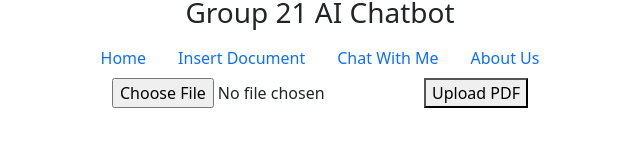
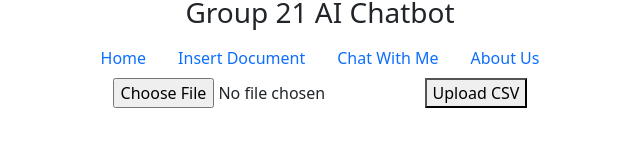
Before and after one commit to AntoniZap/IBM-Chatbot, a React (Create React App) app in the folder v1.0.0/frontend/front-end/: page /insert-document in a window 1280 px wide. Shown: the part 348-494 px from the top of the page, without its empty margins (320-960 px from the left). Built offline with nearby package versions, Linux system fonts and the light colour scheme.

Commit message:
Changed InsertDocument.js to accept csv files instead of pdfs

```diff
--- a/v1.0.0/frontend/front-end/src/components/InsertDocument.js
+++ b/v1.0.0/frontend/front-end/src/components/InsertDocument.js
@@ -12,8 +12,8 @@ function FileUpload() {
     const reader = new FileReader();
     reader.onload = (e) => {
       const fileContent = e.target.result;
-      const fileName = 'my-file.pdf'; // Set your desired file name
-      const blob = new Blob([fileContent], { type: 'application/pdf' });
+      const fileName = 'my-file.csv'; // Set your desired file name
+      const blob = new Blob([fileContent], { type: 'text/csv' });
       saveAs(blob, fileName); // Save the file using file-saver
     };
     reader.readAsArrayBuffer(file);
@@ -21,9 +21,9 @@ function FileUpload() {
 
   return (
     <div>
-      <input type="file" onChange={handleFileChange} />
+      <input type="file" accept=".csv" onChange={handleFileChange} />
       <button onClick={() => document.querySelector('input[type="file"]').click()}>
-        Upload PDF
+        Upload CSV
       </button>
     </div>
   );
```
